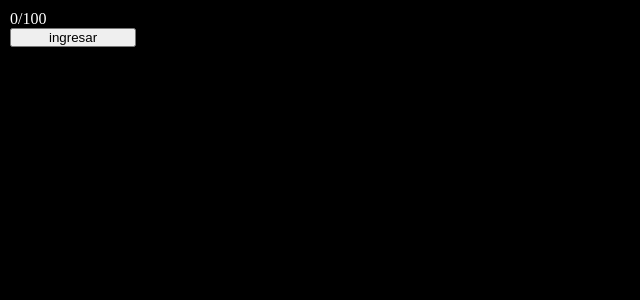
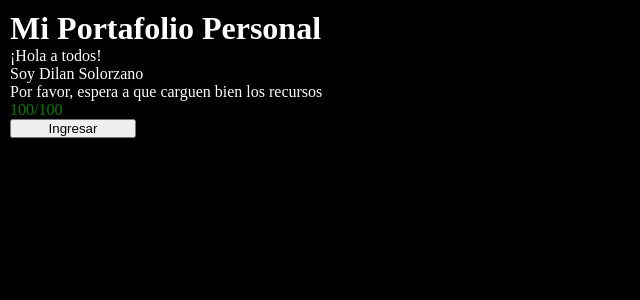
Before and after one commit to mochiCatDev/portafolio_proyectos_turing_2do, a React (Vite) app: page / in a window 1280 px wide. Shown: the top 300 px of the page, without its empty margins (0-640 px from the left). Built offline with nearby package versions, Linux system fonts and the light colour scheme.

Commit message:
feat: añadir data para los mensajes y estado de color en la carga de recursos

```diff
--- /dev/null
+++ b/src/data/mensajesSencillos.js
@@ -0,0 +1,5 @@
+export const mensajeInicio = [
+    "¡Hola a todos!",
+    "Soy Dilan Solorzano",
+    "Por favor, espera a que carguen bien los recursos"
+]
--- a/src/pages/Inicio/Inicio.css
+++ b/src/pages/Inicio/Inicio.css
@@ -1,13 +1,21 @@
 .inicio {
     display: flex;
     flex-direction: column;
-    background-color: #000;
-    color: #fff;
+    background-color: black;
+    color: white;
     height: 100dvh;
     width: 100%;
     padding: 10px;
 }
 
+.inicio .porcentaje-recursos {
+    color: red;
+}
+
+.inicio .porcentaje-recursos .cargados {
+    color: green;
+}
+
 .inicio button {
     width: 10%;
 }
--- a/src/pages/Inicio/Inicio.jsx
+++ b/src/pages/Inicio/Inicio.jsx
@@ -1,23 +1,36 @@
-import { useState } from "react"
+import { useState, useEffect } from "react";
 import { useNavigate } from "react-router-dom";
 import './Inicio.css';
+import { mensajeInicio } from "../../data/mensajesSencillos";
 
 function Inicio() {
-    const [porcentajeRecursos, setPorcentajeRecursos] = useState(0);
+    const [porcentajeRecursos, setPorcentajeRecursos] = useState(100);
     const [recursosCargados, setRecursosCargados] = useState(true);
     const navigate = useNavigate();
     const manejarButtonIngresar = () => navigate('hola');
 
     return (
         <div className="inicio">
-            <div><span>{porcentajeRecursos}</span>/100
+            <h1>Mi Portafolio Personal</h1>
+            {mensajeInicio.map((mensaje, index) => (
+                <p key={index}>{mensaje}</p>
+            ))}
+
+            <div
+                className='porcentaje-recursos'
+                style={{ color: porcentajeRecursos >= 100 ? 'green' : 'inherit' }}
+            >
+                <span>{porcentajeRecursos}</span>/100
             </div>
+
             <button
                 disabled={!recursosCargados}
                 onClick={manejarButtonIngresar}
-            >ingresar</button>
+            >
+                Ingresar
+            </button>
         </div>
-    )
+    );
 }
 
-export default Inicio
+export default Inicio;
```
Also changed, not shown: src/assets/inicio/chica.png (added).
